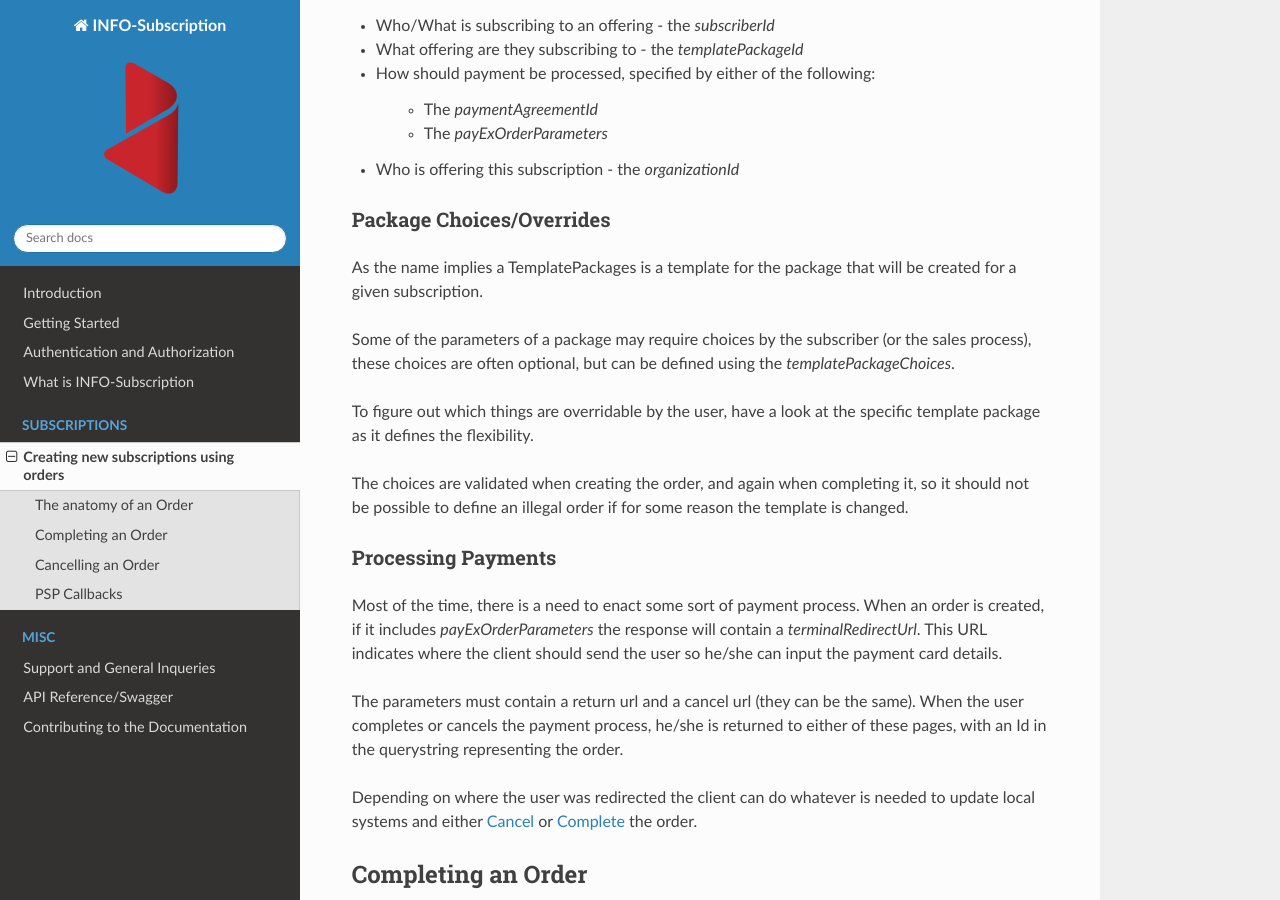
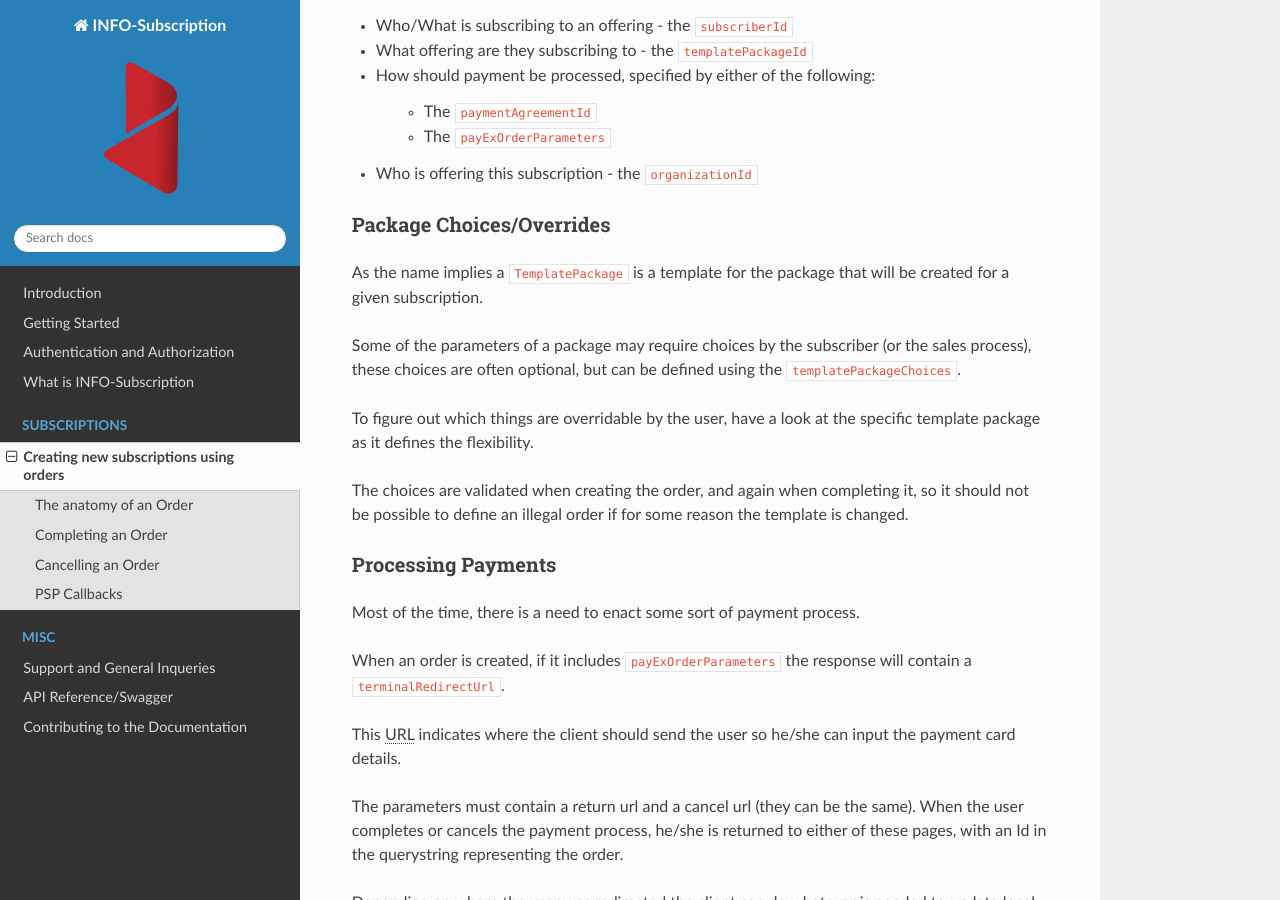
Before and after one commit to infosoftas/info-subscription-doc, a Sphinx documentation site: the page built from source/subscription/orders/orders.rst, in a window 1280 px wide and 900 px high, scrolled down 903 px. Built offline with Sphinx 7.4.7 and the Read the Docs theme 2.0.0, drawn with Linux system fonts in a browser that asks for light colours; formulas are drawn with MathJax 3.

Commit message:
Minor changes to the styling

```diff
--- a/source/subscription/orders/orders.rst
+++ b/source/subscription/orders/orders.rst
@@ -29,19 +29,19 @@ The main thing to remember about orders, is that they are not actually resources
 
 An order contains information about a few things
 
-* Who/What is subscribing to an offering - the `subscriberId`
-* What offering are they subscribing to - the `templatePackageId`
+* Who/What is subscribing to an offering - the ``subscriberId``
+* What offering are they subscribing to - the ``templatePackageId``
 * How should payment be processed, specified by either of the following:
 
-    * The `paymentAgreementId`
-    * The `payExOrderParameters`
-* Who is offering this subscription - the `organizationId`
+    * The ``paymentAgreementId``
+    * The ``payExOrderParameters``
+* Who is offering this subscription - the ``organizationId``
 
 Package Choices/Overrides
 -------------------------
-As the name implies a TemplatePackages is a template for the package that will be created for a given subscription.
+As the name implies a ``TemplatePackage`` is a template for the package that will be created for a given subscription.
 
-Some of the parameters of a package may require choices by the subscriber (or the sales process), these choices are often optional, but can be defined using the `templatePackageChoices`.
+Some of the parameters of a package may require choices by the subscriber (or the sales process), these choices are often optional, but can be defined using the ``templatePackageChoices``.
 
 To figure out which things are overridable by the user, have a look at the specific template package as it defines the flexibility.
 
```
Also changed, not shown: other parts of source/subscription/orders/orders.rst (+4 -2 lines).
